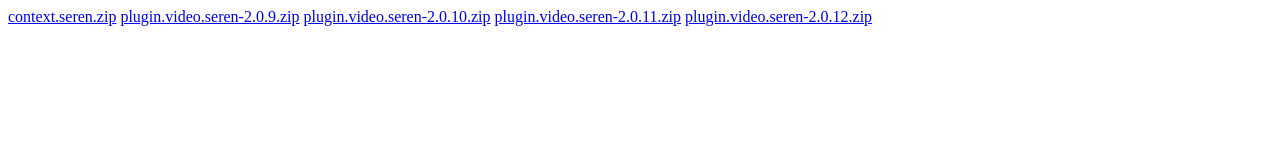
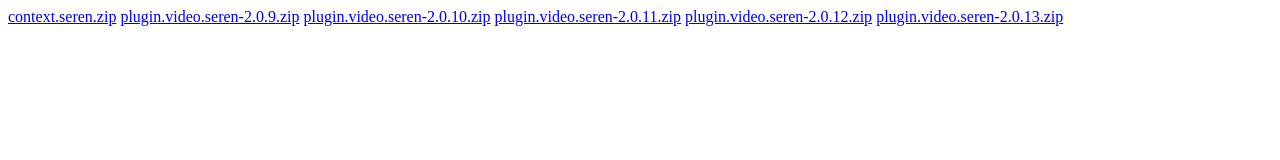
Before and after one commit to lordhigham/lordhigham.github.io, a plain HTML site: page index.html in a window 1280 px wide. Drawn offline with Linux system fonts and the light colour scheme.

Commit message:
Update index.html

```diff
--- a/index.html
+++ b/index.html
@@ -3,3 +3,4 @@
 <a href="plugin.video.seren-2.0.10.zip">plugin.video.seren-2.0.10.zip</a>
 <a href="plugin.video.seren-2.0.11.zip">plugin.video.seren-2.0.11.zip</a>
 <a href="plugin.video.seren-2.0.12.zip">plugin.video.seren-2.0.12.zip</a>
+<a href="plugin.video.seren-2.0.13.zip">plugin.video.seren-2.0.13.zip</a>
```
